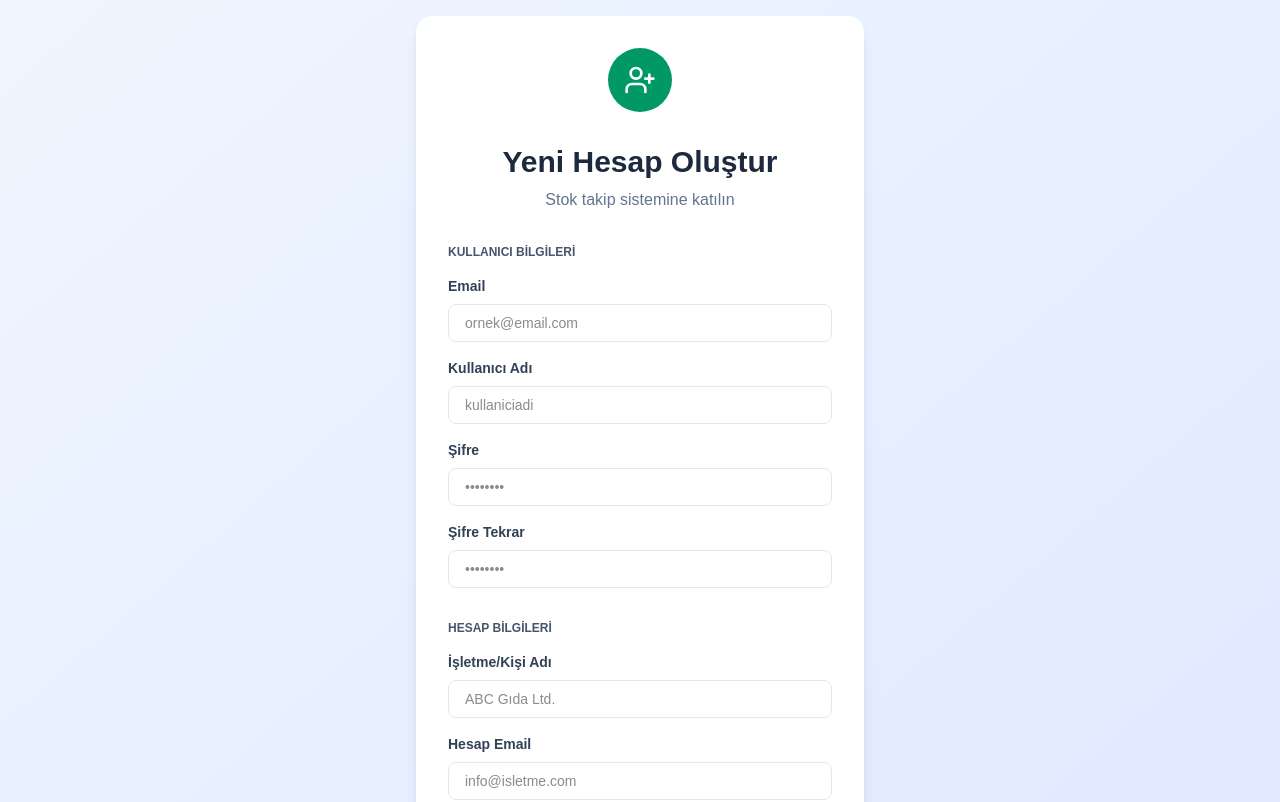
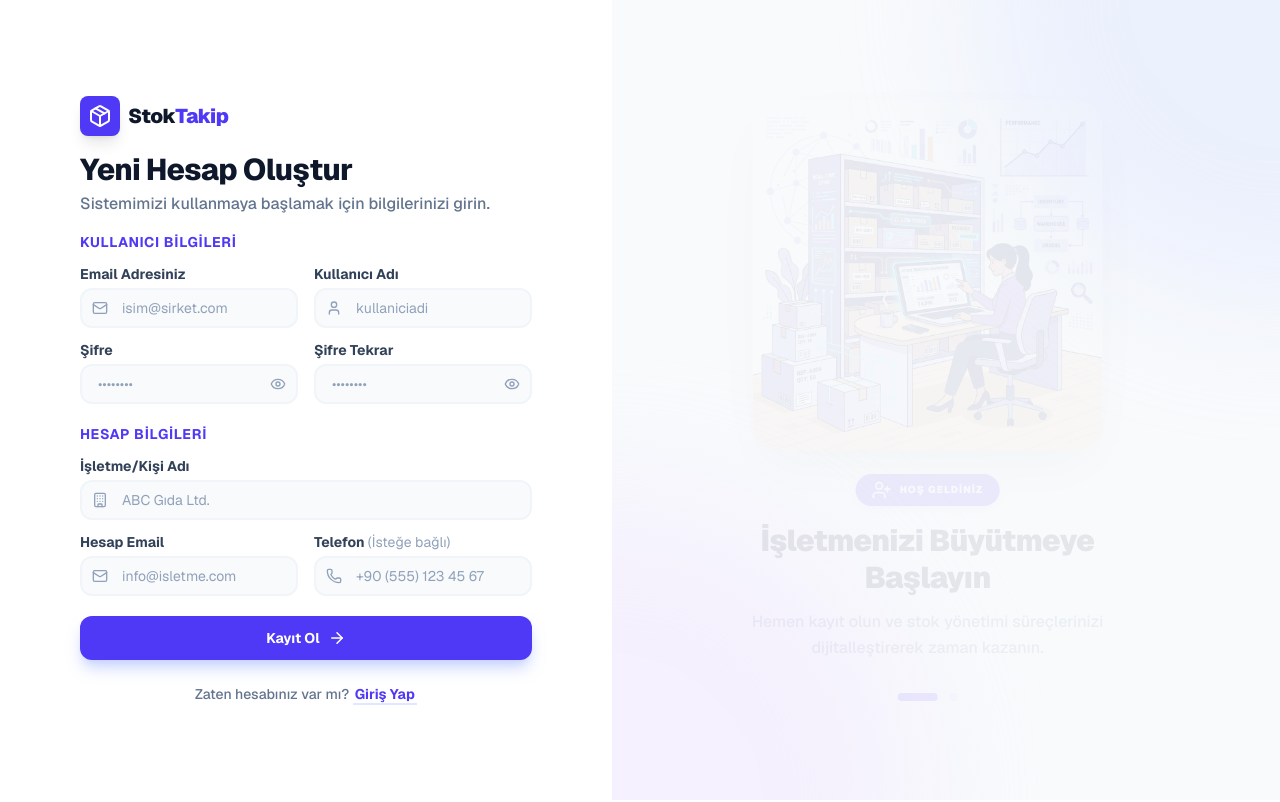
Before and after one commit to yavuztturgut/StokAmbar, a Next.js app: page /register in a window 1280 px wide. Shown: the top 802 px of the page. Built offline with nearby package versions, Linux system fonts and the light colour scheme.

Commit message:
feat: implement login and register pages UI

```diff
--- a/src/app/login/page.tsx
+++ b/src/app/login/page.tsx
@@ -99,7 +99,7 @@ export default function LoginPage() {
           >
             <div className="flex items-center justify-between mb-1">
               <label className="text-sm font-bold text-slate-700">Şifreniz</label>
-              <Link href="/forgot-password" px-1 className="text-xs font-bold text-indigo-600 hover:text-indigo-700">
+              <Link href="/forgot-password" className="px-1 text-xs font-bold text-indigo-600 hover:text-indigo-700">
                 Şifremi Unuttum
               </Link>
             </div>
--- a/src/app/register/page.tsx
+++ b/src/app/register/page.tsx
@@ -1,11 +1,27 @@
 'use client';
 
-import React, { useState } from 'react';
+import React, { useState, useEffect } from 'react';
 import { useRouter } from 'next/navigation';
 import { useAuth } from '@/context/AuthContext';
-import { UserPlus } from 'lucide-react';
+import { UserPlus, Package, ArrowRight, Eye, EyeOff, Building, Phone, Mail, User, Zap } from 'lucide-react';
 import Link from 'next/link';
 import toast from 'react-hot-toast';
+import { motion, AnimatePresence } from 'framer-motion';
+
+const slides = [
+  {
+    title: "İşletmenizi Büyütmeye Başlayın",
+    description: "Hemen kayıt olun ve stok yönetimi süreçlerinizi dijitalleştirerek zaman kazanın.",
+    image: "/assets/images/login-carousel-1.png",
+    icon: <UserPlus className="w-5 h-5" />
+  },
+  {
+    title: "Kolay ve Hızlı Entegrasyon",
+    description: "Kullanıcı dostu arayüz ve hızlı kurulum ile saniyeler içinde kullanmaya başlayın.",
+    image: "/assets/images/login-carousel-2.png",
+    icon: <Zap className="w-5 h-5" />
+  }
+];
 
 export default function RegisterPage() {
   const [formData, setFormData] = useState({
@@ -17,9 +33,19 @@ export default function RegisterPage() {
     accountEmail: '',
     phone: '',
   });
+  const [showPassword, setShowPassword] = useState(false);
+  const [showConfirmPassword, setShowConfirmPassword] = useState(false);
   const [isLoading, setIsLoading] = useState(false);
+  const [currentSlide, setCurrentSlide] = useState(0);
   const router = useRouter();
   const { register } = useAuth();
+
+  useEffect(() => {
+    const timer = setInterval(() => {
+      setCurrentSlide((prev) => (prev + 1) % slides.length);
+    }, 5000);
+    return () => clearInterval(timer);
+  }, []);
 
   const handleChange = (e: React.ChangeEvent<HTMLInputElement>) => {
     const { name, value } = e.target;
@@ -34,7 +60,6 @@ export default function RegisterPage() {
     setIsLoading(true);
 
     try {
-      // Validasyon
       if (formData.password !== formData.confirmPassword) {
         toast.error('Şifreler uyuşmuyor');
         setIsLoading(false);
@@ -65,147 +90,254 @@ export default function RegisterPage() {
     }
   };
 
+  const inputClassName = "w-full px-4 py-2 bg-slate-50 border-2 border-slate-100 rounded-xl focus:border-indigo-600 focus:bg-white focus:outline-none transition-all duration-200 text-sm text-slate-800 placeholder:text-slate-400";
+
   return (
-    <div className="min-h-screen bg-gradient-to-br from-blue-50 to-indigo-100 flex items-center justify-center p-4">
-      <div className="w-full max-w-md">
-        <div className="bg-white rounded-2xl shadow-lg p-8">
-          <div className="flex justify-center mb-8">
-            <div className="bg-emerald-600 p-4 rounded-full text-white">
-              <UserPlus size={32} />
+    <div className="flex xl:h-screen bg-white font-sans selection:bg-indigo-100 overflow-hidden">
+      {/* Left Side: Form */}
+      <div className="flex flex-col justify-center w-full px-8 py-0 lg:w-[50%] md:px-16 lg:px-20 overflow-y-auto">
+        <div className="max-w-2xl w-full mx-auto pb-0">
+          <motion.div
+            initial={{ opacity: 0, x: -20 }}
+            animate={{ opacity: 1, x: 0 }}
+            transition={{ duration: 0.6 }}
+            className="mb-4 mt-0"
+          >
+            <div className="flex items-center gap-2 mb-4 group cursor-pointer w-fit">
+              <div className="p-2 transition-transform duration-300 bg-indigo-600 rounded-lg shadow-lg group-hover:rotate-12">
+                <Package size={24} className="text-white" />
               </div>
+              <span className="text-xl font-black tracking-tight text-slate-900">Stok<span className="text-indigo-600">Takip</span></span>
             </div>
 
-          <h1 className="text-3xl font-bold text-center text-slate-800 mb-2">Yeni Hesap Oluştur</h1>
-          <p className="text-center text-slate-500 mb-8">Stok takip sistemine katılın</p>
+            <h1 className="text-3xl font-extrabold tracking-tight text-slate-900 mb-1">Yeni Hesap Oluştur</h1>
+            <p className="text-base text-slate-500 font-medium">Sistemimizi kullanmaya başlamak için bilgilerinizi girin.</p>
+          </motion.div>
 
           <form onSubmit={handleSubmit} className="space-y-4">
-            {/* Kullanıcı Bilgileri */}
+            <motion.div
+              initial={{ opacity: 0, y: 10 }}
+              animate={{ opacity: 1, y: 0 }}
+              transition={{ delay: 0.2, duration: 0.5 }}
+            >
+              <h3 className="text-sm font-bold text-indigo-600 mb-3 uppercase tracking-wider">Kullanıcı Bilgileri</h3>
+              <div className="grid grid-cols-1 md:grid-cols-2 gap-x-4 gap-y-3">
                 <div>
-              <label className="block text-xs font-bold text-slate-600 uppercase mb-2">
-                Kullanıcı Bilgileri
-              </label>
-            </div>
-
-            <div>
-              <label className="block text-sm font-semibold text-slate-700 mb-2">Email</label>
+                  <label className="block mb-1 text-sm font-bold text-slate-700">Email Adresiniz</label>
+                  <div className="relative">
+                    <Mail className="absolute left-3 top-1/2 -translate-y-1/2 text-slate-400 w-4 h-4" />
                     <input
                       type="email"
                       name="email"
                       value={formData.email}
                       onChange={handleChange}
-                className="w-full px-4 py-2 border border-slate-200 rounded-lg focus:outline-none focus:ring-2 focus:ring-emerald-500 focus:border-transparent text-sm"
-                placeholder="ornek@email.com"
+                      className={`${inputClassName} pl-10`}
+                      placeholder="isim@sirket.com"
                       required
                     />
                   </div>
-
+                </div>
                 <div>
-              <label className="block text-sm font-semibold text-slate-700 mb-2">Kullanıcı Adı</label>
+                  <label className="block mb-1 text-sm font-bold text-slate-700">Kullanıcı Adı</label>
+                  <div className="relative">
+                    <User className="absolute left-3 top-1/2 -translate-y-1/2 text-slate-400 w-4 h-4" />
                     <input
                       type="text"
                       name="username"
                       value={formData.username}
                       onChange={handleChange}
-                className="w-full px-4 py-2 border border-slate-200 rounded-lg focus:outline-none focus:ring-2 focus:ring-emerald-500 focus:border-transparent text-sm"
+                      className={`${inputClassName} pl-10`}
                       placeholder="kullaniciadi"
                       required
                     />
                   </div>
-
+                </div>
                 <div>
-              <label className="block text-sm font-semibold text-slate-700 mb-2">Şifre</label>
+                  <label className="block mb-1 text-sm font-bold text-slate-700">Şifre</label>
+                  <div className="relative">
                     <input
-                type="password"
+                      type={showPassword ? "text" : "password"}
                       name="password"
                       value={formData.password}
                       onChange={handleChange}
-                className="w-full px-4 py-2 border border-slate-200 rounded-lg focus:outline-none focus:ring-2 focus:ring-emerald-500 focus:border-transparent text-sm"
+                      className={inputClassName}
                       placeholder="••••••••"
                       required
                     />
+                    <button
+                      type="button"
+                      onClick={() => setShowPassword(!showPassword)}
+                      className="absolute text-slate-400 right-3 top-1/2 -translate-y-1/2 hover:text-indigo-600 transition-colors"
+                    >
+                      {showPassword ? <EyeOff size={16} /> : <Eye size={16} />}
+                    </button>
                   </div>
-
+                </div>
                 <div>
-              <label className="block text-sm font-semibold text-slate-700 mb-2">Şifre Tekrar</label>
+                  <label className="block mb-1 text-sm font-bold text-slate-700">Şifre Tekrar</label>
+                  <div className="relative">
                     <input
-                type="password"
+                      type={showConfirmPassword ? "text" : "password"}
                       name="confirmPassword"
                       value={formData.confirmPassword}
                       onChange={handleChange}
-                className="w-full px-4 py-2 border border-slate-200 rounded-lg focus:outline-none focus:ring-2 focus:ring-emerald-500 focus:border-transparent text-sm"
+                      className={inputClassName}
                       placeholder="••••••••"
                       required
                     />
+                    <button
+                      type="button"
+                      onClick={() => setShowConfirmPassword(!showConfirmPassword)}
+                      className="absolute text-slate-400 right-3 top-1/2 -translate-y-1/2 hover:text-indigo-600 transition-colors"
+                    >
+                      {showConfirmPassword ? <EyeOff size={16} /> : <Eye size={16} />}
+                    </button>
                   </div>
+                </div>
+              </div>
+            </motion.div>
 
-            {/* Hesap Bilgileri */}
-            <div className="pt-4">
-              <label className="block text-xs font-bold text-slate-600 uppercase mb-2">
-                Hesap Bilgileri
-              </label>
-            </div>
-
-            <div>
-              <label className="block text-sm font-semibold text-slate-700 mb-2">
-                İşletme/Kişi Adı
-              </label>
+            <motion.div
+              initial={{ opacity: 0, y: 10 }}
+              animate={{ opacity: 1, y: 0 }}
+              transition={{ delay: 0.3, duration: 0.5 }}
+              className="pt-1"
+            >
+              <h3 className="text-sm font-bold text-indigo-600 mb-3 uppercase tracking-wider">Hesap Bilgileri</h3>
+              <div className="grid grid-cols-1 md:grid-cols-2 gap-x-4 gap-y-3">
+                <div className="md:col-span-2">
+                  <label className="block mb-1 text-sm font-bold text-slate-700">İşletme/Kişi Adı</label>
+                  <div className="relative">
+                    <Building className="absolute left-3 top-1/2 -translate-y-1/2 text-slate-400 w-4 h-4" />
                     <input
                       type="text"
                       name="accountName"
                       value={formData.accountName}
                       onChange={handleChange}
-                className="w-full px-4 py-2 border border-slate-200 rounded-lg focus:outline-none focus:ring-2 focus:ring-emerald-500 focus:border-transparent text-sm"
+                      className={`${inputClassName} pl-10`}
                       placeholder="ABC Gıda Ltd."
                       required
                     />
                   </div>
-
+                </div>
                 <div>
-              <label className="block text-sm font-semibold text-slate-700 mb-2">
-                Hesap Email
-              </label>
+                  <label className="block mb-1 text-sm font-bold text-slate-700">Hesap Email</label>
+                  <div className="relative">
+                    <Mail className="absolute left-3 top-1/2 -translate-y-1/2 text-slate-400 w-4 h-4" />
                     <input
                       type="email"
                       name="accountEmail"
                       value={formData.accountEmail}
                       onChange={handleChange}
-                className="w-full px-4 py-2 border border-slate-200 rounded-lg focus:outline-none focus:ring-2 focus:ring-emerald-500 focus:border-transparent text-sm"
+                      className={`${inputClassName} pl-10`}
                       placeholder="info@isletme.com"
                       required
                     />
                   </div>
-
+                </div>
                 <div>
-              <label className="block text-sm font-semibold text-slate-700 mb-2">Telefon (İsteğe bağlı)</label>
+                  <label className="block mb-1 text-sm font-bold text-slate-700">Telefon <span className="text-slate-400 font-normal">(İsteğe bağlı)</span></label>
+                  <div className="relative">
+                    <Phone className="absolute left-3 top-1/2 -translate-y-1/2 text-slate-400 w-4 h-4" />
                     <input
                       type="tel"
                       name="phone"
                       value={formData.phone}
                       onChange={handleChange}
-                className="w-full px-4 py-2 border border-slate-200 rounded-lg focus:outline-none focus:ring-2 focus:ring-emerald-500 focus:border-transparent text-sm"
-                placeholder="+90 (555) 123-4567"
+                      className={`${inputClassName} pl-10`}
+                      placeholder="+90 (555) 123 45 67"
                     />
-            </div>
-
-            <button
-              type="submit"
-              disabled={isLoading}
-              className="w-full bg-emerald-600 hover:bg-emerald-700 disabled:bg-slate-400 text-white font-semibold py-3 rounded-lg transition duration-200 mt-6"
-            >
-              {isLoading ? 'Kayıt yapılıyor...' : 'Kayıt Ol'}
-            </button>
-          </form>
-
-          <div className="mt-8 pt-8 border-t border-slate-200">
-            <p className="text-center text-slate-600">
-              Zaten hesabınız var mı?{' '}
-              <Link href="/login" className="text-emerald-600 font-semibold hover:text-emerald-700">
-                Giriş Yap
-              </Link>
-            </p>
                   </div>
                 </div>
               </div>
+            </motion.div>
+
+            <motion.div
+              initial={{ opacity: 0, y: 10 }}
+              animate={{ opacity: 1, y: 0 }}
+              transition={{ delay: 0.5, duration: 0.5 }}
+              className="pt-1"
+            >
+              <motion.button
+                whileHover={{ scale: 1.01 }}
+                whileTap={{ scale: 0.98 }}
+                type="submit"
+                disabled={isLoading}
+                className="relative w-full py-3 bg-indigo-600 hover:bg-indigo-700 disabled:bg-indigo-300 text-white text-sm font-bold rounded-xl shadow-lg shadow-indigo-200 transition-all duration-200 overflow-hidden flex items-center justify-center gap-2 group cursor-pointer"
+              >
+                {isLoading ? (
+                  <div className="w-5 h-5 border-2 border-white/30 border-t-white rounded-full animate-spin" />
+                ) : (
+                  <>
+                    Kayıt Ol
+                    <ArrowRight size={18} className="transition-transform group-hover:translate-x-1" />
+                  </>
+                )}
+              </motion.button>
+            </motion.div>
+          </form>
+
+          <motion.p
+            initial={{ opacity: 0 }}
+            animate={{ opacity: 1 }}
+            transition={{ delay: 0.7 }}
+            className="mt-6 text-center text-sm text-slate-500 font-medium"
+          >
+            Zaten hesabınız var mı?{' '}
+            <Link href="/login" className="font-bold text-indigo-600 hover:text-indigo-700 border-b-2 border-indigo-100 hover:border-indigo-600 transition-all px-0.5">
+              Giriş Yap
+            </Link>
+          </motion.p>
+        </div>
+      </div>
+
+      {/* Right Side: Carousel */}
+      <div className="hidden lg:flex lg:w-[55%] bg-slate-50 relative overflow-hidden items-center justify-center p-12 sticky top-0 h-screen">
+        {/* Animated blobs background */}
+        <div className="absolute top-0 right-0 -translate-y-1/2 translate-x-1/2 w-[600px] h-[600px] bg-indigo-100/50 rounded-full blur-3xl animate-pulse" />
+        <div className="absolute bottom-0 left-0 translate-y-1/2 -translate-x-1/2 w-[600px] h-[600px] bg-purple-100/50 rounded-full blur-3xl animate-pulse" style={{ animationDelay: '2s' }} />
+
+        <AnimatePresence mode="wait">
+          <motion.div
+            key={currentSlide}
+            initial={{ opacity: 0, x: 20 }}
+            animate={{ opacity: 1, x: 0 }}
+            exit={{ opacity: 0, x: -20 }}
+            transition={{ duration: 0.6, ease: "easeInOut" }}
+            className="relative z-10 w-full max-w-lg px-8 text-center"
+          >
+            <div className="mb-6 flex justify-center">
+              <div className="relative group">
+                <div className="absolute inset-0 bg-indigo-500 rounded-3xl blur-3xl opacity-10 group-hover:opacity-20 transition-opacity duration-500" />
+                <img
+                  src={slides[currentSlide].image}
+                  alt={slides[currentSlide].title}
+                  className="relative rounded-3xl shadow-2xl object-cover w-full aspect-square max-h-[350px]"
+                />
+              </div>
+            </div>
+
+            <div className="inline-flex items-center gap-2 px-4 py-1.5 bg-indigo-600 text-white rounded-full text-[10px] font-black tracking-widest mb-4 shadow-md shadow-indigo-100 uppercase">
+              {slides[currentSlide].icon}
+              <span>HOŞ GELDİNİZ</span>
+            </div>
+
+            <h2 className="text-3xl font-black text-slate-900 mb-3 tracking-tight leading-tight">{slides[currentSlide].title}</h2>
+            <p className="text-base text-slate-500 leading-relaxed mb-8 font-medium">{slides[currentSlide].description}</p>
+
+            <div className="flex justify-center gap-3">
+              {slides.map((_, idx) => (
+                <button
+                  key={idx}
+                  onClick={() => setCurrentSlide(idx)}
+                  className={`h-2 rounded-full transition-all duration-300 cursor-pointer ${idx === currentSlide ? 'w-10 bg-indigo-600' : 'w-2 bg-indigo-200 hover:bg-indigo-300'}`}
+                />
+              ))}
+            </div>
+          </motion.div>
+        </AnimatePresence>
+      </div>
+
     </div>
   );
 }
```
Lines whose indentation alone changed are shown as unchanged.
